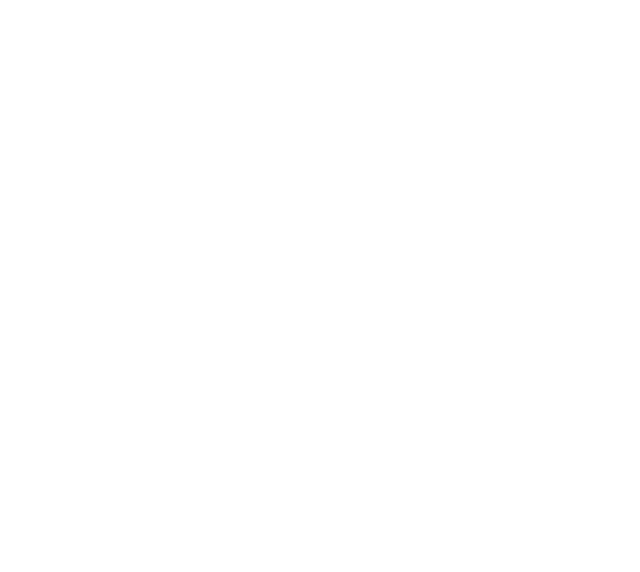
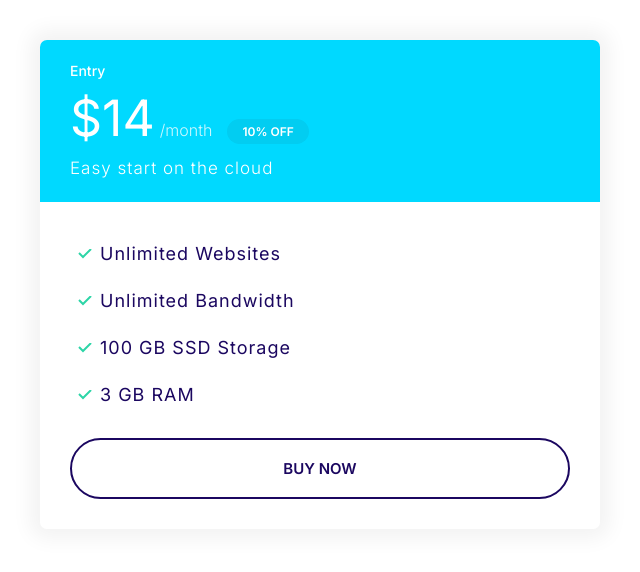
Before and after one commit to MoeinTbti/moshify, a plain HTML site: page index.html in a window 1280 px wide. Shown: the whole page, without its empty margins (0-640 px from the left). Drawn offline with Linux system fonts and the light colour scheme.

Commit message:
Build card & plan component.

```diff
--- a/css/styles.css
+++ b/css/styles.css
@@ -117,6 +117,7 @@
 
 .badge--small {
     font-size: 1.6rem;
+    padding: 0.5rem 1.5rem;
 }
 
 @media screen and (min-width: 1024px) {
@@ -279,3 +280,80 @@
         font-size: 1.5rem;
     }
 }
+
+/* Cards */
+
+.card {
+    border-radius: 7px;
+    box-shadow: 0 0 20px 10px #f3f3f3;
+    overflow: hidden;
+}
+
+.card__header,
+.card__body {
+    padding: 2rem 3rem;
+}
+
+.card--primary .card__header {
+    background: var(--color-primary);
+    color: #fff;
+}
+
+.card--secondary .card__header {
+    background: var(--color-secondary);
+    color: #fff;
+}
+
+.card--secondary .badge--secondary {
+    background: #02cdf1;
+}
+
+/* Plans */
+
+.plan__name {
+    color: #fff;
+    margin: 0;
+    font-weight: 500;
+    font-size: 2.4rem;
+}
+
+.plan__price {
+    font-size: 6rem;
+}
+
+.plan__billing-cycle {
+    font-size: 2.4rem;
+    font-weight: 300;
+    opacity: 0.8;
+    margin-right: 1rem;
+}
+
+.plan__description {
+    font-size: 2rem;
+    font-weight: 300;
+    letter-spacing: 1px;
+    display: block;
+}
+
+.plan .list__item {
+    margin-bottom: 2rem;
+    letter-spacing: 1px;
+}
+
+@media screen and (min-width: 1024px) {
+    .plan__name {
+        font-size: 1.4rem;
+    }
+
+    .plan__price {
+        font-size: 5rem;
+    }
+
+    .plan__billing-cycle {
+        font-size: 1.6rem;
+    }
+
+    .plan__description {
+        font-size: 1.7rem;
+    }
+}
--- a/index.html
+++ b/index.html
@@ -7,23 +7,34 @@
     <link rel="preconnect" href="https://fonts.googleapis.com" />
     <link rel="preconnect" href="https://fonts.gstatic.com" crossorigin />
     <link
-      href="https://fonts.googleapis.com/css2?family=Inter:opsz@14..32&display=swap"
-      rel="stylesheet"
-    />
-    <link rel="preconnect" href="https://fonts.googleapis.com" />
-    <link rel="preconnect" href="https://fonts.gstatic.com" crossorigin />
-    <link
-      href="https://fonts.googleapis.com/css2?family=Inter:opsz,wght@14..32,600&display=swap"
-      rel="stylesheet"
-    />
-    <link rel="preconnect" href="https://fonts.googleapis.com" />
-    <link rel="preconnect" href="https://fonts.gstatic.com" crossorigin />
-    <link
-      href="https://fonts.googleapis.com/css2?family=Inter:opsz,wght@14..32,700&display=swap"
+      href="https://fonts.googleapis.com/css2?family=Inter:opsz,wght@14..32,100..900&display=swap"
       rel="stylesheet"
     />
     <link rel="stylesheet" href="css/normalize.css" />
     <link rel="stylesheet" href="css/styles.css" />
   </head>
-  <body></body>
+  <body>
+    <div style="width: 50%; padding: 4rem">
+      <div class="plan">
+        <div class="card card--secondary">
+          <header class="card__header">
+            <h3 class="plan__name">Entry</h3>
+            <span class="plan__price">$14</span>
+            <span class="plan__billing-cycle">/month</span>
+            <span class="badge badge--secondary badge--small">10% OFF</span>
+            <span class="plan__description">Easy start on the cloud</span>
+          </header>
+          <div class="card__body">
+            <ul class="list list--tick">
+              <li class="list__item">Unlimited Websites</li>
+              <li class="list__item">Unlimited Bandwidth</li>
+              <li class="list__item">100 GB SSD Storage</li>
+              <li class="list__item">3 GB RAM</li>
+            </ul>
+            <button class="btn btn--outline btn--block">Buy Now</button>
+          </div>
+        </div>
+      </div>
+    </div>
+  </body>
 </html>
```
Also changed, not shown: components/cards & plans.html (added, +22 -0 lines).
